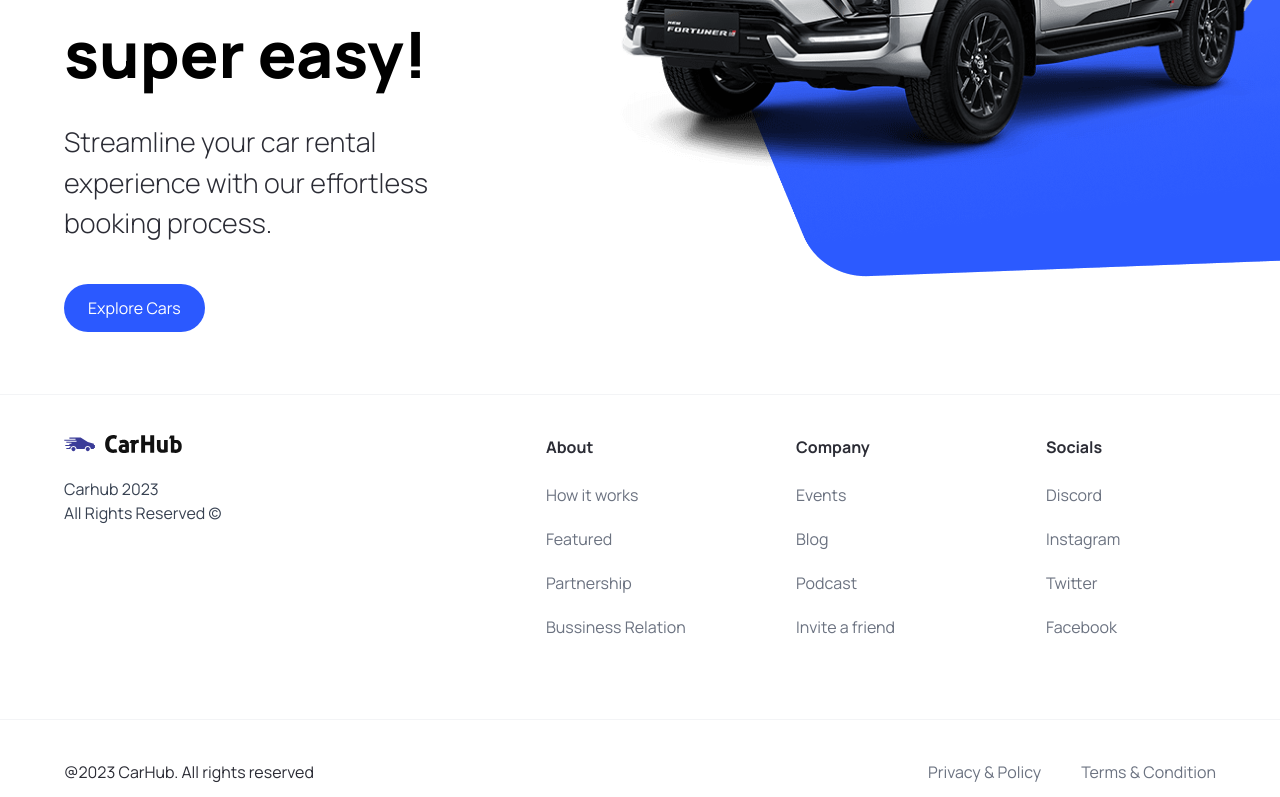
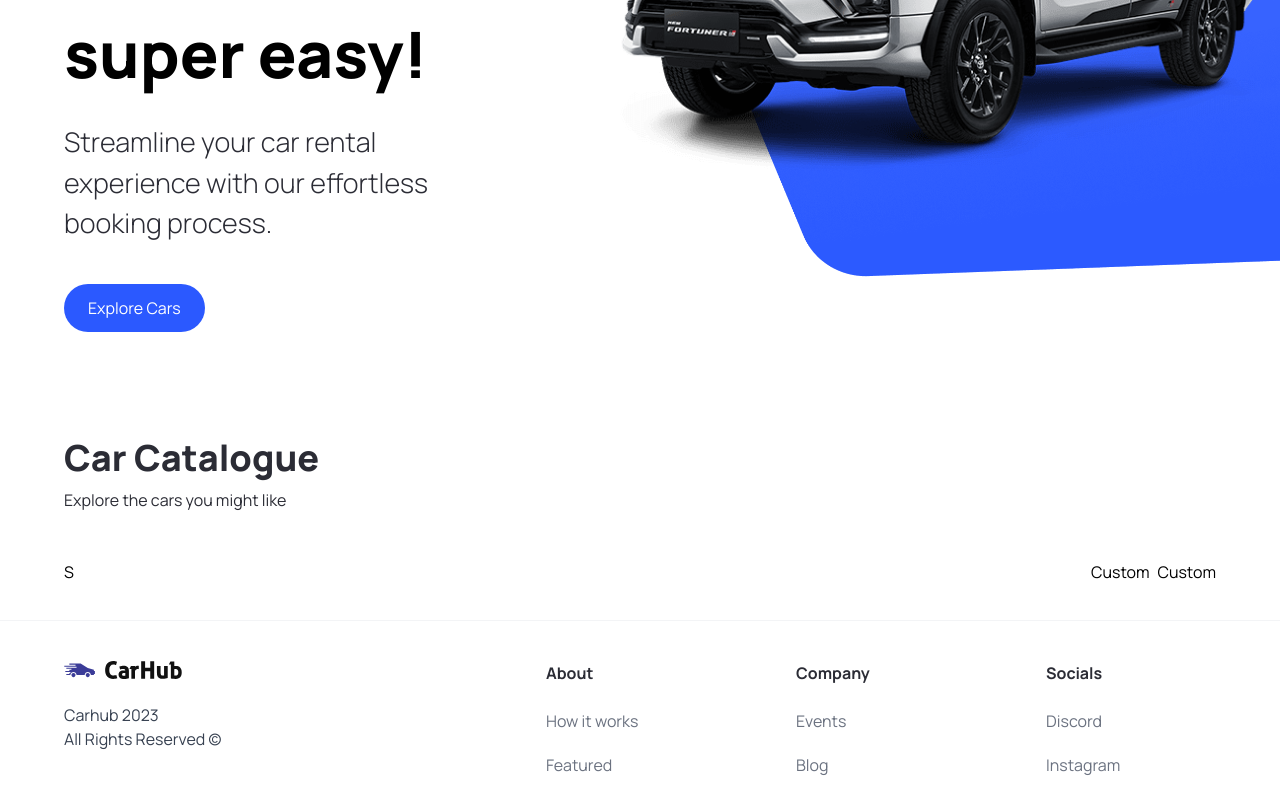
Before and after one commit to omphilejmatsobe/CarNova, a Next.js app: page / in a window 1280 px wide. Shown: the part 426-1223 px from the top of the page. Built offline with nearby package versions, Linux system fonts and the light colour scheme.

Commit message:
search and filter added

```diff
--- /dev/null
+++ b/app/'components'/filter.tsx
@@ -0,0 +1,7 @@
+import React from 'react'
+
+export default function CustomFilter() {
+  return (
+    <div>Custom</div>
+  )
+}
--- /dev/null
+++ b/app/'components'/search.tsx
@@ -0,0 +1,7 @@
+import React from 'react'
+
+export default function Search() {
+  return (
+    <div>S</div>
+  )
+}
--- a/app/page.tsx
+++ b/app/page.tsx
@@ -1,10 +1,25 @@
 import Image from "next/image";
 import Hero from "./'components'/hero";
+import Search from "./'components'/search";
+import CustomFilter from "./'components'/filter";
 
 export default function Home() {
   return (
     <main className="overflow-hidden">
       <Hero/>
+      <div className="mt-12 padding-x padding-y max-width" id="discover">
+        <div className="home__text-container">
+          <h1 className="text-4xl font-extrabold">Car Catalogue</h1>
+          <p>Explore the cars you might like</p>
+        </div>
+        <div className="home__filters">
+          <Search/>
+          <div className="home__filter-container">
+            <CustomFilter/>
+            <CustomFilter/>
+          </div>
+        </div>
+      </div>
     </main>
   );
 }
```
